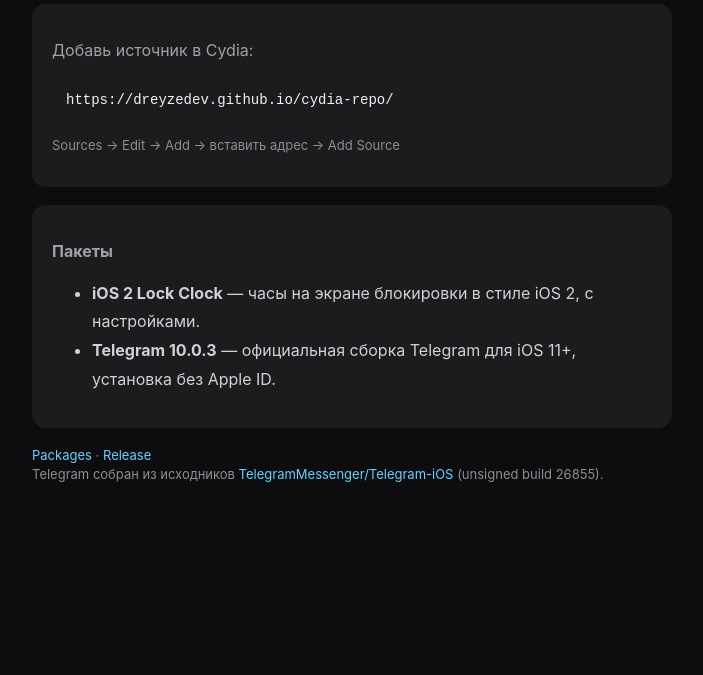
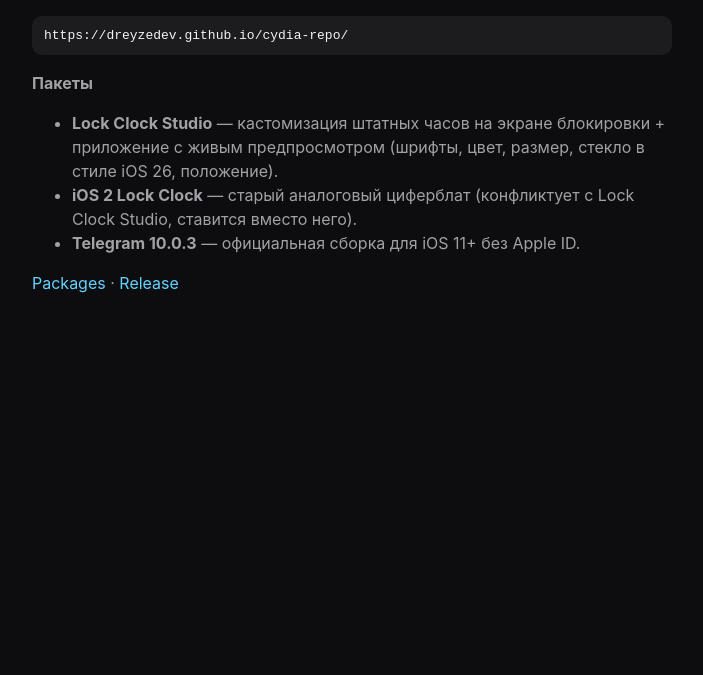
Before and after one commit to DreyzeDev/DreyzeDev.github.io, a plain HTML site: page index.html in a window 1280 px wide. Shown: the part 125-800 px from the top of the page, without its empty margins (288-991 px from the left). Drawn offline with Linux system fonts and the light colour scheme.

Commit message:
Add Lock Clock Studio 2.0.0

```diff
--- a/index.html
+++ b/index.html
@@ -1,48 +1,13 @@
 <!doctype html>
-<html lang="ru">
-<head>
-<meta charset="utf-8">
-<meta name="viewport" content="width=device-width, initial-scale=1">
-<title>iOS 12 Cydia repo</title>
-<style>
-  body { font-family: -apple-system, Helvetica, Arial, sans-serif; background: #0d0d0f; color: #f2f2f7; margin: 0; }
-  main { max-width: 640px; margin: 0 auto; padding: 40px 20px 60px; }
-  h1 { font-size: 26px; font-weight: 600; margin: 0 0 6px; }
-  p { color: #a1a1a6; line-height: 1.5; }
-  code, pre { background: #1c1c1e; color: #f2f2f7; border-radius: 10px; }
-  code { padding: 2px 6px; }
-  pre { padding: 14px; overflow-x: auto; font-size: 14px; }
-  ul { color: #d1d1d6; line-height: 1.8; }
-  a { color: #64d2ff; text-decoration: none; }
-  .card { background: #1c1c1e; border-radius: 14px; padding: 18px 20px; margin: 18px 0; }
-  .muted { font-size: 13px; color: #8e8e93; }
-</style>
-</head>
-<body>
-<main>
-  <h1>iOS 12 Cydia repo</h1>
-  <p>Публичный репозиторий opencode для iPhone 6 / iOS 12.</p>
-
-  <div class="card">
-    <p>Добавь источник в Cydia:</p>
-    <pre>https://dreyzedev.github.io/cydia-repo/</pre>
-    <p class="muted">Sources → Edit → Add → вставить адрес → Add Source</p>
-  </div>
-
-  <div class="card">
-    <p><strong>Пакеты</strong></p>
-    <ul>
-      <li><strong>iOS 2 Lock Clock</strong> — часы на экране блокировки в стиле iOS 2, с настройками.</li>
-      <li><strong>Telegram 10.0.3</strong> — официальная сборка Telegram для iOS 11+, установка без Apple ID.</li>
-    </ul>
-  </div>
-
-  <p class="muted">
-    <a href="Packages">Packages</a> · <a href="Release">Release</a><br>
-    Telegram собран из исходников
-    <a href="https://github.com/TelegramMessenger/Telegram-iOS">TelegramMessenger/Telegram-iOS</a>
-    (unsigned build 26855).
-  </p>
-</main>
-</body>
-</html>
+<html lang="ru"><head><meta charset="utf-8"><meta name="viewport" content="width=device-width, initial-scale=1"><title>opencode Cydia repo</title>
+<style>body{font-family:-apple-system,Helvetica,Arial,sans-serif;background:#0d0d0f;color:#f2f2f7;margin:0}main{max-width:640px;margin:0 auto;padding:40px 20px}h1{font-size:24px}code,pre{background:#1c1c1e;border-radius:10px;padding:12px;overflow-x:auto;display:block}p,li{color:#a1a1a6;line-height:1.5}a{color:#64d2ff;text-decoration:none}</style>
+</head><body><main><h1>opencode Cydia repo</h1>
+<p>Cydia-источник:</p><pre>https://dreyzedev.github.io/cydia-repo/</pre>
+<p><strong>Пакеты</strong></p>
+<ul>
+<li><strong>Lock Clock Studio</strong> — кастомизация штатных часов на экране блокировки + приложение с живым предпросмотром (шрифты, цвет, размер, стекло в стиле iOS 26, положение).</li>
+<li><strong>iOS 2 Lock Clock</strong> — старый аналоговый циферблат (конфликтует с Lock Clock Studio, ставится вместо него).</li>
+<li><strong>Telegram 10.0.3</strong> — официальная сборка для iOS 11+ без Apple ID.</li>
+</ul>
+<p><a href="Packages">Packages</a> · <a href="Release">Release</a></p>
+</main></body></html>
```
Also changed, not shown: 7 other files.
